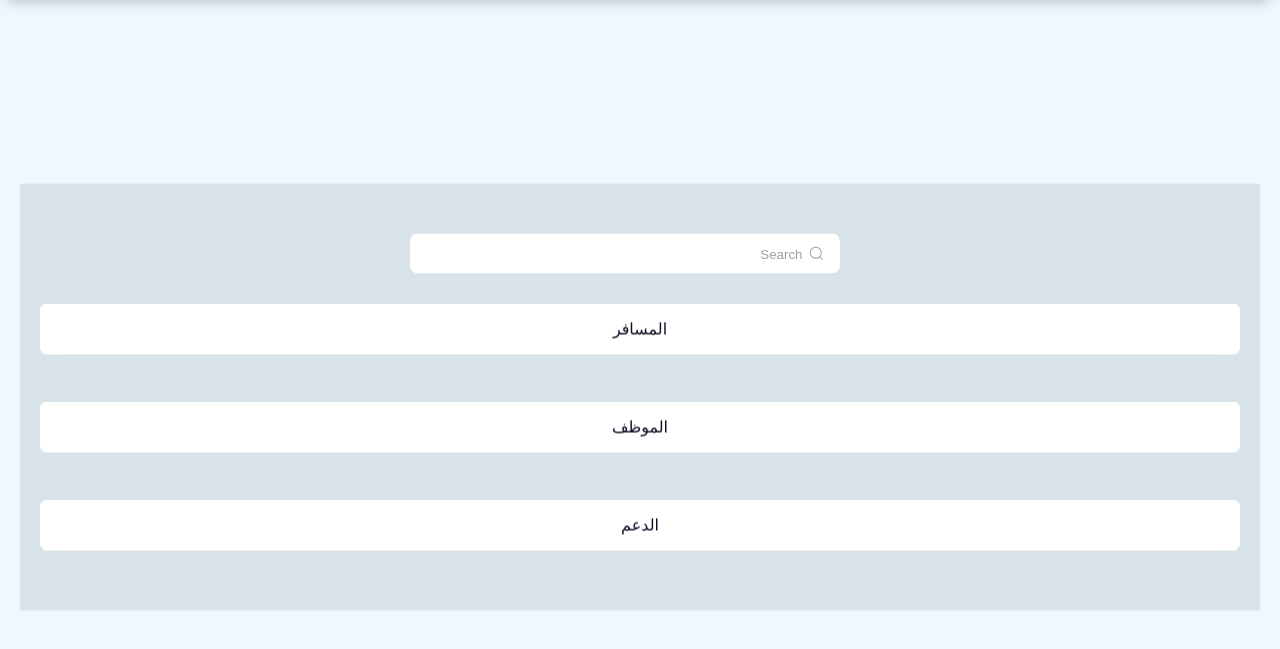
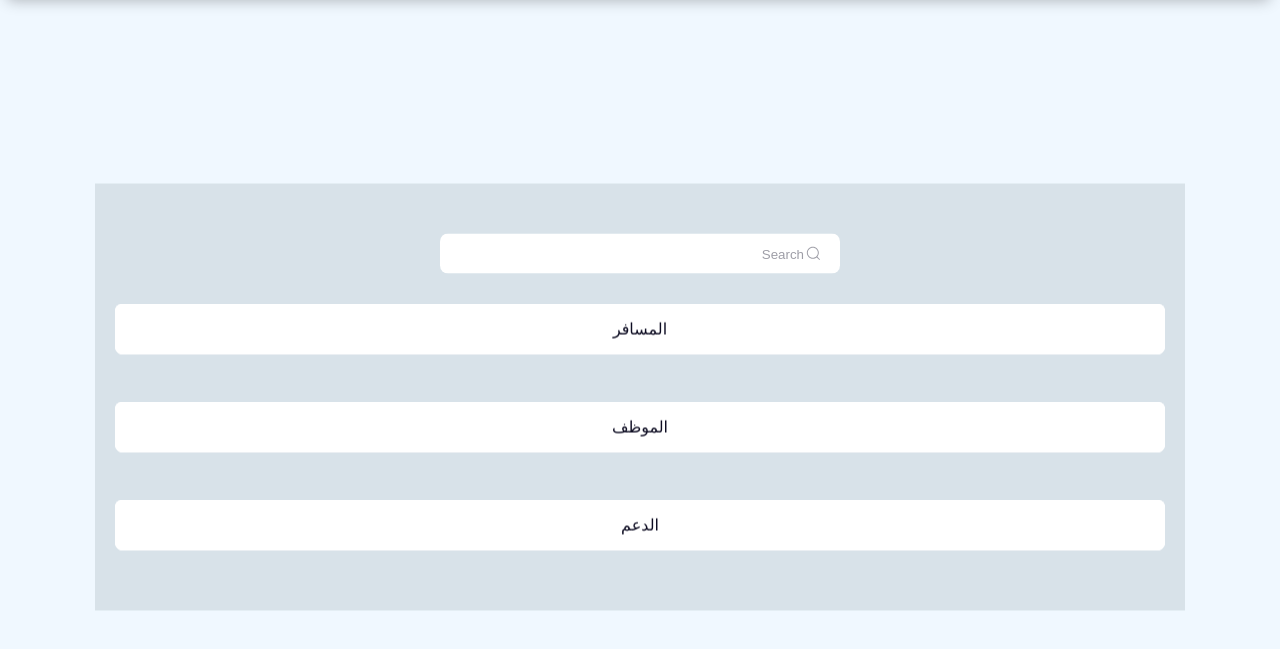
Before and after one commit to Roqayah1/bag, a PHP site: page /Page.html in a window 1280 px wide. Shown: the part 83-732 px from the top of the page. Run offline with PHP 8.4, Linux system fonts and the light colour scheme.

Commit message:
Update style_Page.css

```diff
--- a/style_Page.css
+++ b/style_Page.css
@@ -107,7 +107,7 @@
   justify-content: space-between;
   font-size: 40px;
   font-weight: 800;
-  width: 1200px;
+  width: 1050px;
   padding: 20px;
   position:absolute;
   left: 50%;
```
